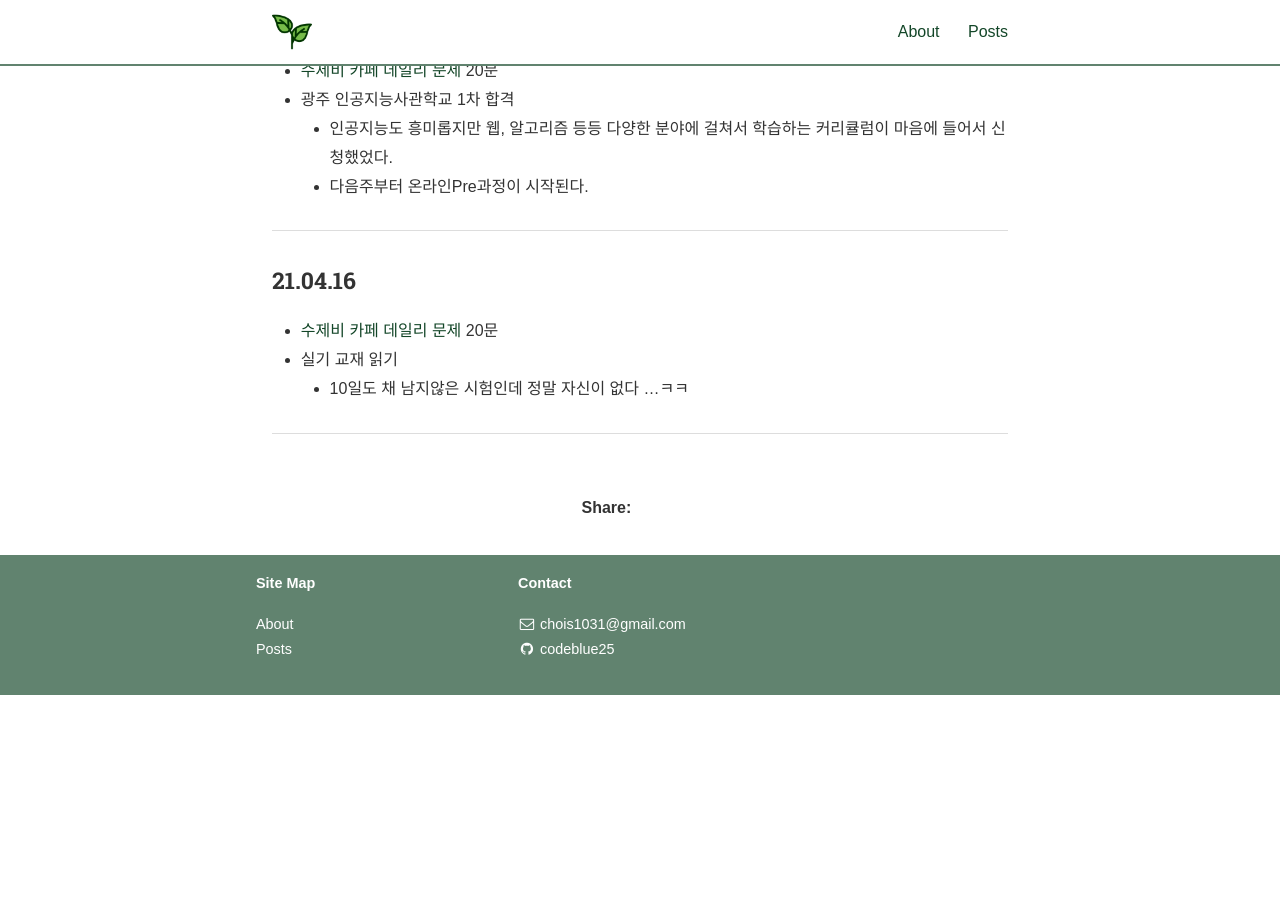
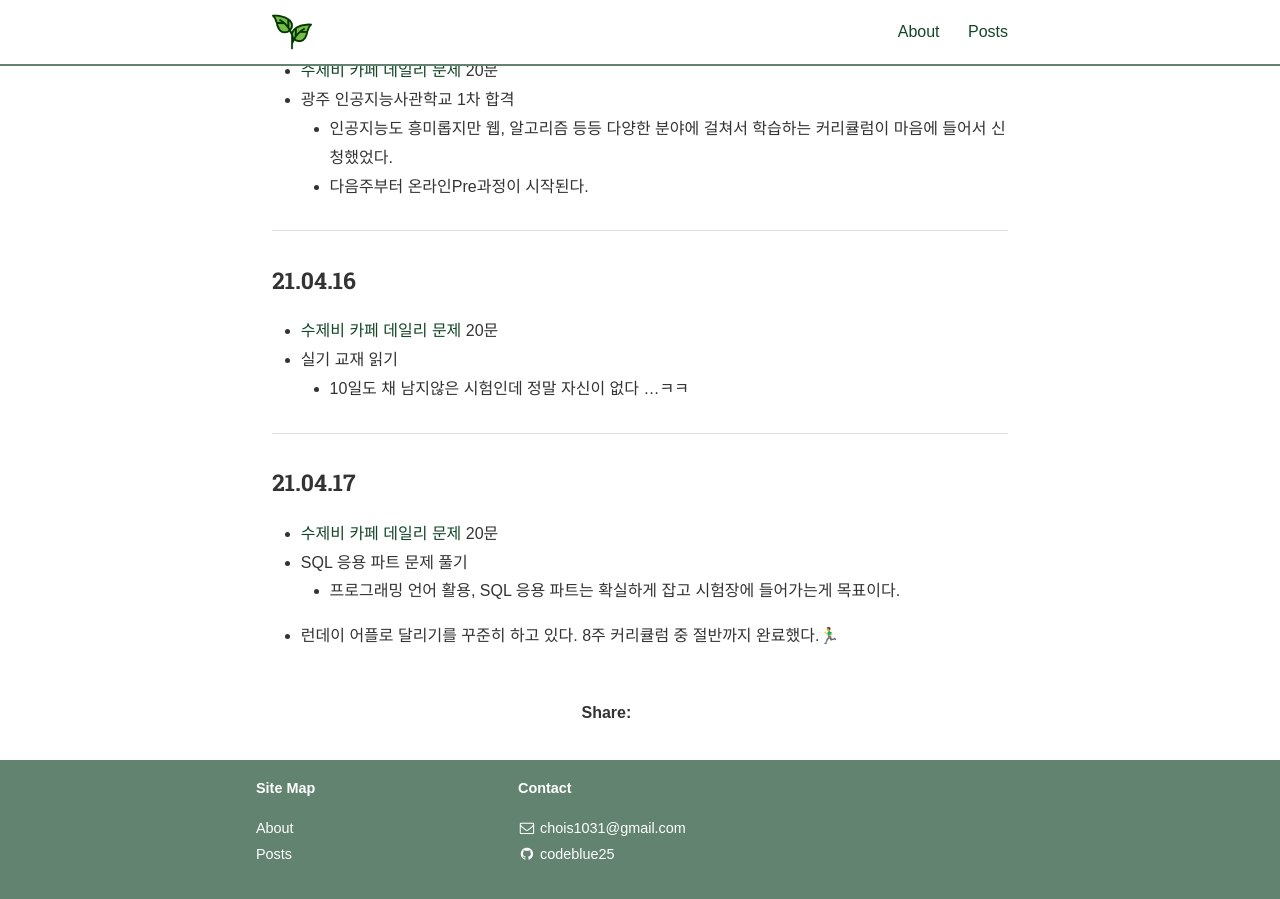
Before and after one commit to codeblue25/codeblue25.github.io, a Jekyll site: the page built from _posts/2021-04-11-0417.md, in a window 1280 px wide and 900 px high, scrolled down 1299 px. Built offline with Jekyll 4.4.1, drawn with Linux system fonts in a browser that asks for light colours; nearby versions of some CDN libraries; some web fonts are replaced; a style sheet for code colours, icons or effects is not loaded; before the commit the page ends 1994 px from its top, so only the background shows below that.

Commit message:
210417 TIL

```diff
--- a/_posts/2021-04-11-0417.md
+++ b/_posts/2021-04-11-0417.md
@@ -53,3 +53,9 @@ categories: TIL
   * 10일도 채 남지않은 시험인데 정말 자신이 없다 ...ㅋㅋ
 
 ---
+<h3>21.04.17</h3>
+
+* [수제비 카페 데일리 문제](https://cafe.naver.com/soojebi) 20문
+* SQL 응용 파트 문제 풀기
+  * 프로그래밍 언어 활용, SQL 응용 파트는 확실하게 잡고 시험장에 들어가는게 목표이다.
+* 런데이 어플로 달리기를 꾸준히 하고 있다. 8주 커리큘럼 중 절반까지 완료했다.🏃‍♂️
```
